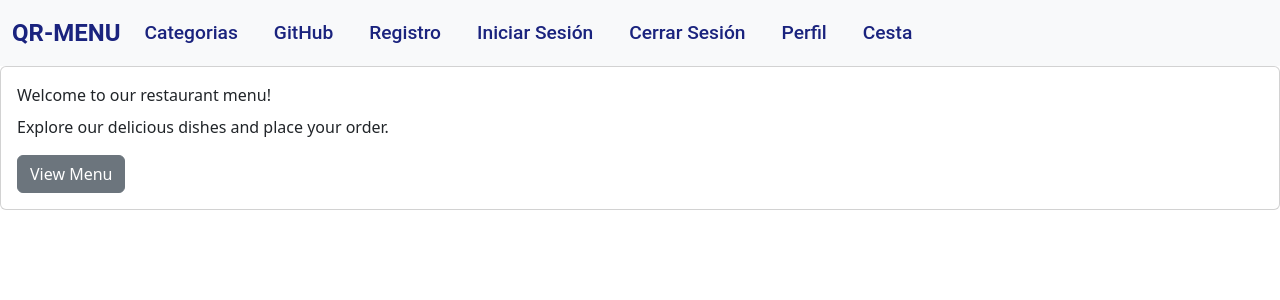
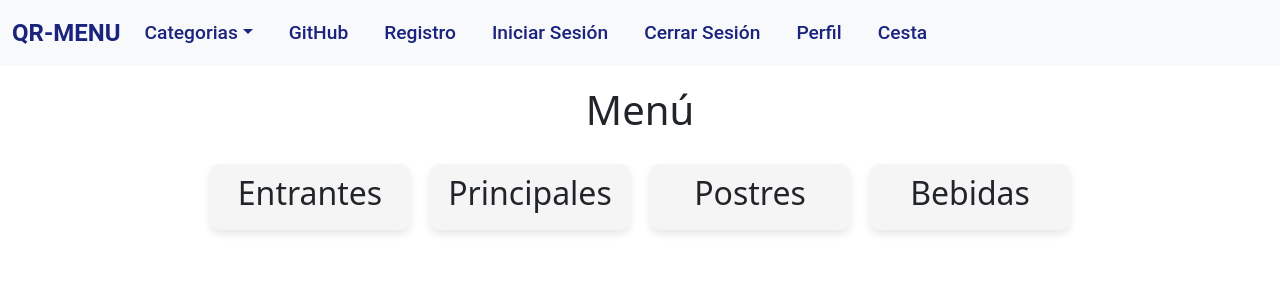
Before and after one commit to p82garpr/IW-Restaurante, a React (Create React App) app in the folder frontend/: page / in a window 1280 px wide. Shown: the top 300 px of the page. Built offline with nearby package versions, Linux system fonts and the light colour scheme.

Commit message:
actualizada la navbar

```diff
--- a/frontend/src/App.js
+++ b/frontend/src/App.js
@@ -16,7 +16,7 @@ const App = () => {
       <div>
         <Navbar color="light" light expand="md" />
         <Switch>
-          <Route exact path="/" component={Home} />
+          <Route exact path="/" component={MenuCategorias} />
           <Route path="/MenuCategorias" component={MenuCategorias} />
 
           <Route path="/Entrantes" render={() => <Categoria tipo="entrante" />} />
--- a/frontend/src/components/Navbar.js
+++ b/frontend/src/components/Navbar.js
@@ -12,40 +12,72 @@ import {
   DropdownToggle,
   DropdownMenu,
   DropdownItem,
-  NavbarText,
 } from 'reactstrap';
 
-// Estilos inspirados en Material Design
 const Navbar = styled(RSNavbar)`
-  background-color: #ffffff; /* Fondo del navbar */
-  font-family: 'Roboto', sans-serif; /* Fuente del texto */
-  padding: 10px 0; /* Espaciado interior */
+  background-color: #ffffff;
+  font-family: 'Roboto', sans-serif;
+  padding: 10px 0;
 `;
 
 const NavbarBrand = styled(RSNavbarBrand)`
-  color: #1a237e; /* Color del texto del NavbarBrand */
-  font-size: 1.5rem; /* Tamaño del texto del NavbarBrand */
-  font-weight: bold; /* Peso de la fuente del NavbarBrand */
+  color: #1a237e;
+  font-size: 1.5rem;
+  font-weight: bold;
 `;
 
 const NavLink = styled(RSNavLink)`
-  color: #1a237e; /* Color del texto de los NavLink */
-  font-size: 1.2rem; /* Tamaño del texto de los NavLink */
-  font-weight: 500; /* Peso de la fuente de los NavLink */
-  margin-right: 20px; /* Espaciado entre los NavLink */
-  transition: color 0.3s ease; /* Transición del color */
+  color: #1a237e;
+  font-size: 1.2rem;
+  font-weight: 500;
+  margin-right: 20px;
+  transition: color 0.3s ease;
 
   &:hover {
-    color: #3f51b5; /* Color del texto al pasar el cursor */
+    color: #3f51b5;
   }
 `;
 
 const TogglerIcon = styled.span`
-  background-color: #1a237e; /* Color del icono del NavbarToggler */
+  background-color: #1a237e;
 `;
 
-// Componente funcional principal
-function Example(props) {
+const StyledUncontrolledDropdown = styled(UncontrolledDropdown)`
+  & .dropdown-toggle {
+    color: #1a237e;
+    font-size: 1.2rem;
+    font-weight: 500;
+    margin-right: 20px;
+    transition: color 0.3s ease;
+
+    &:hover {
+      color: #3f51b5;
+    }
+  }
+
+  & .dropdown-menu {
+    background-color: #ffffff;
+    border: none;
+    box-shadow: 0 4px 8px rgba(0, 0, 0, 0.1);
+    border-radius: 8px;
+    padding: 0;
+    margin-top: 10px;
+  }
+
+  & .dropdown-item {
+    color: #1a237e;
+    font-size: 1.2rem;
+    font-weight: 500;
+    padding: 10px 20px;
+    transition: background-color 0.3s ease;
+
+    &:hover {
+      background-color: #f5f5f5;
+    }
+  }
+`;
+
+function NavbarComponent(props) {
   const [isOpen, setIsOpen] = useState(false);
 
   const toggle = () => setIsOpen(!isOpen);
@@ -60,12 +92,20 @@ function Example(props) {
         <Collapse isOpen={isOpen} navbar>
           <Nav className="me-auto" navbar>
             <NavItem>
-              <NavLink href="/MenuCategorias">Categorias</NavLink>
+              <StyledUncontrolledDropdown nav inNavbar>
+                <DropdownToggle nav caret>
+                  Categorias
+                </DropdownToggle>
+                <DropdownMenu right>
+                  <DropdownItem href="/Entrantes">Entrantes</DropdownItem>
+                  <DropdownItem href="/Principales">Principales</DropdownItem>
+                  <DropdownItem href="/Bebidas">Bebidas</DropdownItem>
+                  <DropdownItem href="/Postres">Postres</DropdownItem>
+                </DropdownMenu>
+              </StyledUncontrolledDropdown>
             </NavItem>
             <NavItem>
-              <NavLink href="https://github.com/reactstrap/reactstrap">
-                GitHub
-              </NavLink>
+              <NavLink href="https://github.com/reactstrap/reactstrap">GitHub</NavLink>
             </NavItem>
             <NavItem>
               <NavLink href="/Registro">Registro</NavLink>
@@ -82,24 +122,11 @@ function Example(props) {
             <NavItem>
               <NavLink href="/Cesta">Cesta</NavLink>
             </NavItem>
-            {/* Comentario para desactivar el DropdownMenu */}
-            {/* <UncontrolledDropdown nav inNavbar>
-              <DropdownToggle nav caret>
-                Options
-              </DropdownToggle>
-              <DropdownMenu right>
-                <DropdownItem>Option 1</DropdownItem>
-                <DropdownItem>Option 2</DropdownItem>
-                <DropdownItem divider />
-                <DropdownItem>Reset</DropdownItem>
-              </DropdownMenu>
-            </UncontrolledDropdown> */}
           </Nav>
-          {/*<NavbarText>Simple Text</NavbarText>*/}
         </Collapse>
       </Navbar>
     </div>
   );
 }
 
-export default Example;
+export default NavbarComponent;
```
Also changed, not shown: 1 other file (tests, documents, lock files or other folders).
